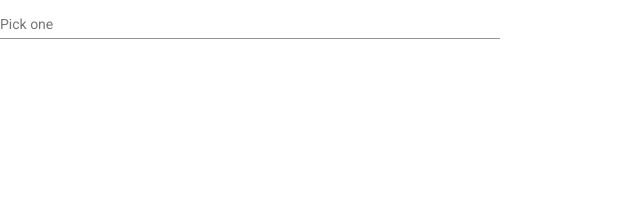
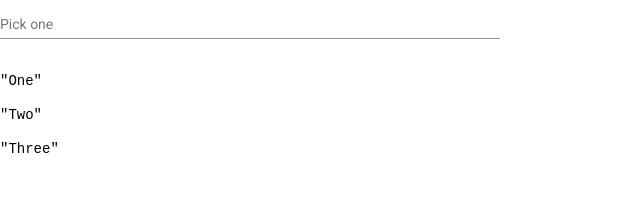
Before and after one commit to merlinpratheesh/basicrepo, an Angular app: page / in a window 1280 px wide. Shown: the top 209 px of the page, without its empty margins (0-640 px from the left). Built offline with nearby package versions, Linux system fonts and the light colour scheme.

Commit message:
Filter worked

```diff
--- a/src/app/app.component.html
+++ b/src/app/app.component.html
@@ -1,19 +1,27 @@
 <form class="example-form">
   <mat-form-field class="example-full-width">
-<!-- #docregion input -->
     <input type="text"
            placeholder="Pick one"
            aria-label="Number"
            matInput
            [formControl]="myControl"
            [matAutocomplete]="auto">
-<!-- #enddocregion input -->
-<!-- #docregion mat-autocomplete -->
     <mat-autocomplete #auto="matAutocomplete">
-      <mat-option *ngFor="let option of options" [value]="option">
+      <mat-option *ngFor="let option of filteredOptions | async" [value]="option">
         {{option}}
       </mat-option>
     </mat-autocomplete>
-<!-- #enddocregion mat-autocomplete -->
   </mat-form-field>
 </form>
+
+
+<div *ngFor="let item of filteredOptions | async">
+  <pre>{{ item | json }}</pre>
+
+</div>
+
+
+
+<!-- Copyright 2020 Google LLC. All Rights Reserved.
+    Use of this source code is governed by an MIT-style license that
+    can be found in the LICENSE file at http://angular.io/license -->
--- a/src/app/app.component.ts
+++ b/src/app/app.component.ts
@@ -1,5 +1,6 @@
 import { Component, OnInit } from '@angular/core';
 import {FormControl} from '@angular/forms';
+import { MatDivider } from '@angular/material/divider';
 import {Observable} from 'rxjs';
 import {map, startWith} from 'rxjs/operators';
 
@@ -12,17 +13,23 @@ export class AppComponent implements OnInit{
   myControl = new FormControl();
   options: string[] = ['One', 'Two', 'Three'];
   filteredOptions: Observable<string[]> | undefined;
+
   ngOnInit() {
+    console.log(this.filteredOptions);
+
     this.filteredOptions = this.myControl.valueChanges
       .pipe(
         startWith(''),
         map(value => this._filter(value))
       );
+      console.log(this.filteredOptions);
+
   }
 
-  private _filter(value: string): string[] {
+  private _filter(value: string): string[]
+  {
     const filterValue = value.toUpperCase();
 
-    return this.options.filter(option => option.toLowerCase().includes(filterValue));
+    return this.options.filter(option => option.toUpperCase().includes(filterValue));
   }
 }
```
